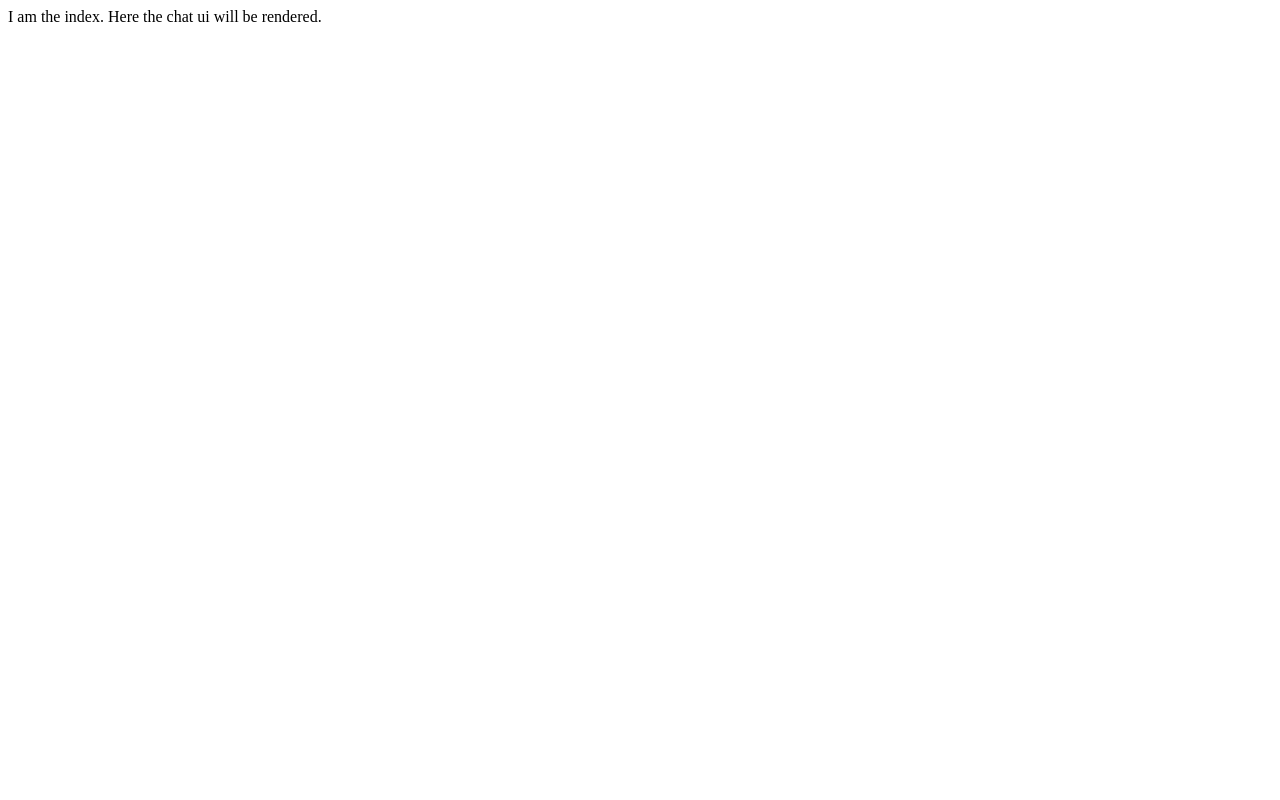
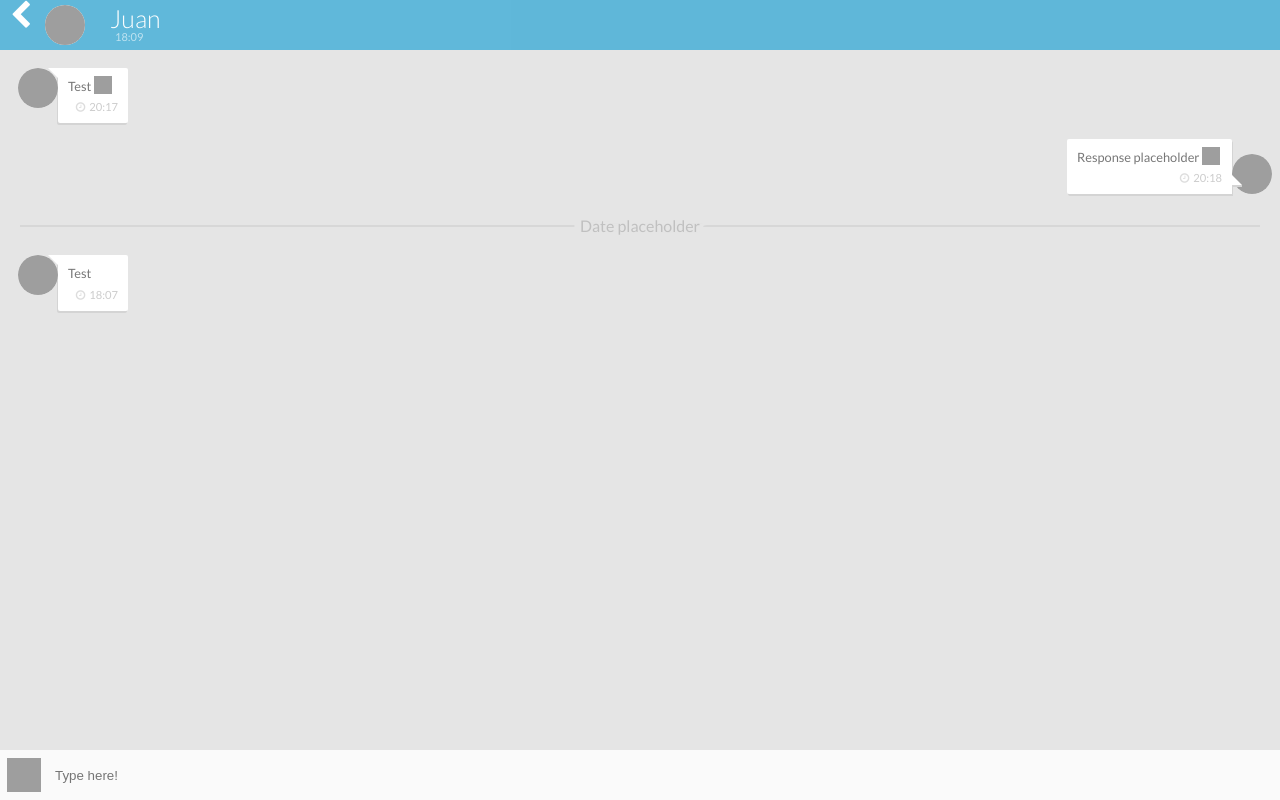
Before and after one commit to juanlizarazo/chat-nodejs-service, a website: page public/index.html in a window 1280 px wide. Drawn offline with Linux system fonts and the light colour scheme; grey boxes are pictures that could not be loaded.

Commit message:
Add chat template assets

```diff
--- a/app.js
+++ b/app.js
@@ -20,9 +20,7 @@ app.use(bodyParser.json());
 /**
  * Static assets
  */
-app.get('/', function(req, res){
-  res.sendFile(__base + 'public/index.html');
-});
+app.use(express.static('public'));
 
 /**
  * Routes
--- /dev/null
+++ b/public/css/style.css
@@ -0,0 +1,337 @@
+/* Original template sample created by Varo (https://codepen.io/Varo/)*/
+/* I modified few things to create this chat */
+/* from: https://codepen.io/Varo/pen/gbZzgr */
+@import url(http://fonts.googleapis.com/css?family=Lato:100,300,400,700);
+@import url(http://maxcdn.bootstrapcdn.com/font-awesome/4.2.0/css/font-awesome.min.css);
+
+html, body {
+  background: #e5e5e5;
+  font-family: 'Lato', sans-serif;
+  margin: 0px auto;
+}
+::selection{
+  background: rgba(82,179,217,0.3);
+  color: inherit;
+}
+a{
+  color: rgba(82,179,217,0.9);
+}
+
+/* M E N U */
+
+.menu {
+  position: fixed;
+  top: 0px;
+  left: 0px;
+  right: 0px;
+  width: 100%;
+  height: 50px;
+  background: rgba(82,179,217,0.9);
+  z-index: 100;
+  -webkit-touch-callout: none;
+  -webkit-user-select: none;
+  -moz-user-select: none;
+  -ms-user-select: none;
+}
+
+.back {
+  position: absolute;
+  width: 90px;
+  height: 50px;
+  top: 0px;
+  left: 0px;
+  color: #fff;
+  line-height: 50px;
+  font-size: 30px;
+  padding-left: 10px;
+  cursor: pointer;
+}
+.back img {
+  position: absolute;
+  top: 5px;
+  left: 30px;
+  width: 40px;
+  height: 40px;
+  background-color: rgba(255,255,255,0.98);
+  border-radius: 100%;
+  -webkit-border-radius: 100%;
+  -moz-border-radius: 100%;
+  -ms-border-radius: 100%;
+  margin-left: 15px;
+}
+.back:active {
+  background: rgba(255,255,255,0.2);
+}
+.name{
+  position: absolute;
+  top: 3px;
+  left: 110px;
+  font-family: 'Lato';
+  font-size: 25px;
+  font-weight: 300;
+  color: rgba(255,255,255,0.98);
+  cursor: default;
+}
+.last{
+  position: absolute;
+  top: 30px;
+  left: 115px;
+  font-family: 'Lato';
+  font-size: 11px;
+  font-weight: 400;
+  color: rgba(255,255,255,0.6);
+  cursor: default;
+}
+
+/* M E S S A G E S */
+
+.chat {
+  list-style: none;
+  background: none;
+  margin: 0;
+  padding: 0 0 50px 0;
+  margin-top: 60px;
+  margin-bottom: 10px;
+}
+.chat li {
+  padding: 0.5rem;
+  overflow: hidden;
+  display: flex;
+}
+.chat .avatar {
+  width: 40px;
+  height: 40px;
+  position: relative;
+  display: block;
+  z-index: 2;
+  border-radius: 100%;
+  -webkit-border-radius: 100%;
+  -moz-border-radius: 100%;
+  -ms-border-radius: 100%;
+  background-color: rgba(255,255,255,0.9);
+}
+.chat .avatar img {
+  width: 40px;
+  height: 40px;
+  border-radius: 100%;
+  -webkit-border-radius: 100%;
+  -moz-border-radius: 100%;
+  -ms-border-radius: 100%;
+  background-color: rgba(255,255,255,0.9);
+  -webkit-touch-callout: none;
+  -webkit-user-select: none;
+  -moz-user-select: none;
+  -ms-user-select: none;
+}
+.chat .day {
+  position: relative;
+  display: block;
+  text-align: center;
+  color: #c0c0c0;
+  height: 20px;
+  text-shadow: 7px 0px 0px #e5e5e5, 6px 0px 0px #e5e5e5, 5px 0px 0px #e5e5e5, 4px 0px 0px #e5e5e5, 3px 0px 0px #e5e5e5, 2px 0px 0px #e5e5e5, 1px 0px 0px #e5e5e5, 1px 0px 0px #e5e5e5, 0px 0px 0px #e5e5e5, -1px 0px 0px #e5e5e5, -2px 0px 0px #e5e5e5, -3px 0px 0px #e5e5e5, -4px 0px 0px #e5e5e5, -5px 0px 0px #e5e5e5, -6px 0px 0px #e5e5e5, -7px 0px 0px #e5e5e5;
+  box-shadow: inset 20px 0px 0px #e5e5e5, inset -20px 0px 0px #e5e5e5, inset 0px -2px 0px #d7d7d7;
+  line-height: 38px;
+  margin-top: 5px;
+  margin-bottom: 20px;
+  cursor: default;
+  -webkit-touch-callout: none;
+  -webkit-user-select: none;
+  -moz-user-select: none;
+  -ms-user-select: none;
+}
+
+.other .msg {
+  order: 1;
+  border-top-left-radius: 0px;
+  box-shadow: -1px 2px 0px #D4D4D4;
+}
+.other:before {
+  content: "";
+  position: relative;
+  top: 0px;
+  right: 0px;
+  left: 40px;
+  width: 0px;
+  height: 0px;
+  border: 5px solid #fff;
+  border-left-color: transparent;
+  border-bottom-color: transparent;
+}
+
+.self {
+  justify-content: flex-end;
+  align-items: flex-end;
+}
+.self .msg {
+  order: 1;
+  border-bottom-right-radius: 0px;
+  box-shadow: 1px 2px 0px #D4D4D4;
+}
+.self .avatar {
+  order: 2;
+}
+.self .avatar:after {
+  content: "";
+  position: relative;
+  display: inline-block;
+  bottom: 19px;
+  right: 0px;
+  width: 0px;
+  height: 0px;
+  border: 5px solid #fff;
+  border-right-color: transparent;
+  border-top-color: transparent;
+  box-shadow: 0px 2px 0px #D4D4D4;
+}
+
+.msg {
+  background: white;
+  min-width: 50px;
+  padding: 10px;
+  border-radius: 2px;
+  box-shadow: 0px 2px 0px rgba(0, 0, 0, 0.07);
+}
+.msg p {
+  font-size: 0.8rem;
+  margin: 0 0 0.2rem 0;
+  color: #777;
+}
+.msg img {
+  position: relative;
+  display: block;
+  width: 450px;
+  border-radius: 5px;
+  box-shadow: 0px 0px 3px #eee;
+  transition: all .4s cubic-bezier(0.565, -0.260, 0.255, 1.410);
+  cursor: default;
+  -webkit-touch-callout: none;
+  -webkit-user-select: none;
+  -moz-user-select: none;
+  -ms-user-select: none;
+}
+@media screen and (max-width: 800px) {
+  .msg img {
+    width: 300px;
+  }
+}
+@media screen and (max-width: 550px) {
+  .msg img {
+    width: 200px;
+  }
+}
+
+.msg time {
+  font-size: 0.7rem;
+  color: #ccc;
+  margin-top: 3px;
+  float: right;
+  cursor: default;
+  -webkit-touch-callout: none;
+  -webkit-user-select: none;
+  -moz-user-select: none;
+  -ms-user-select: none;
+}
+.msg time:before{
+  content:"\f017";
+  color: #ddd;
+  font-family: FontAwesome;
+  display: inline-block;
+  margin-right: 4px;
+}
+
+emoji{
+  display: inline-block;
+  height: 18px;
+  width: 18px;
+  background-size: cover;
+  background-repeat: no-repeat;
+  margin-top: -7px;
+  margin-right: 2px;
+  transform: translate3d(0px, 3px, 0px);
+}
+emoji.please{background-image: url(http://imgur.com/ftowh0s.png);}
+emoji.lmao{background-image: url(http://i.imgur.com/MllSy5N.png);}
+emoji.happy{background-image: url(http://imgur.com/5WUpcPZ.png);}
+emoji.pizza{background-image: url(http://imgur.com/voEvJld.png);}
+emoji.cryalot{background-image: url(http://i.imgur.com/UUrRRo6.png);}
+emoji.books{background-image: url(http://i.imgur.com/UjZLf1R.png);}
+emoji.moai{background-image: url(http://imgur.com/uSpaYy8.png);}
+emoji.suffocated{background-image: url(http://i.imgur.com/jfTyB5F.png);}
+emoji.scream{background-image: url(http://i.imgur.com/tOLNJgg.png);}
+emoji.hearth_blue{background-image: url(http://i.imgur.com/gR9juts.png);}
+emoji.funny{background-image: url(http://i.imgur.com/qKia58V.png);}
+
+@-webikt-keyframes pulse {
+  from { opacity: 0; }
+  to { opacity: 0.5; }
+}
+
+::-webkit-scrollbar {
+  min-width: 12px;
+  width: 12px;
+  max-width: 12px;
+  min-height: 12px;
+  height: 12px;
+  max-height: 12px;
+  background: #e5e5e5;
+  box-shadow: inset 0px 50px 0px rgba(82,179,217,0.9), inset 0px -52px 0px #fafafa;
+}
+
+::-webkit-scrollbar-thumb {
+  background: #bbb;
+  border: none;
+  border-radius: 100px;
+  border: solid 3px #e5e5e5;
+  box-shadow: inset 0px 0px 3px #999;
+}
+
+::-webkit-scrollbar-thumb:hover {
+  background: #b0b0b0;
+  box-shadow: inset 0px 0px 3px #888;
+}
+
+::-webkit-scrollbar-thumb:active {
+  background: #aaa;
+  box-shadow: inset 0px 0px 3px #7f7f7f;
+}
+
+::-webkit-scrollbar-button {
+  display: block;
+  height: 26px;
+}
+
+/* T Y P E */
+
+input.textarea {
+  position: fixed;
+  bottom: 0px;
+  left: 0px;
+  right: 0px;
+  width: 100%;
+  height: 50px;
+  z-index: 99;
+  background: #fafafa;
+  border: none;
+  outline: none;
+  padding-left: 55px;
+  padding-right: 55px;
+  color: #666;
+  font-weight: 400;
+}
+.emojis {
+  position: fixed;
+  display: block;
+  bottom: 8px;
+  left: 7px;
+  width: 34px;
+  height: 34px;
+  background-image: url(http://i.imgur.com/5WUpcPZ.png);
+  background-repeat: no-repeat;
+  background-size: cover;
+  z-index: 100;
+  cursor: pointer;
+}
+.emojis:active {
+  opacity: 0.9;
+}
--- a/public/index.html
+++ b/public/index.html
@@ -1,3 +1,41 @@
-<!--TODO-->
-I am the index.
-Here the chat ui will be rendered.
+<!--Original template sample created by Varo (https://codepen.io/Varo/)-->
+<!-- I modified few things to create this chat -->
+<!--from: https://codepen.io/Varo/pen/gbZzgr-->
+<html>
+<head>
+  <title>chat-nodejs-ui</title>
+  <link rel="stylesheet" type="text/css" href="/css/style.css">
+</head>
+</html>
+<div class="menu">
+  <div class="back"><i class="fa fa-chevron-left"></i> <img src="http://i.imgur.com/DY6gND0.png" draggable="false"/></div>
+  <div class="name">Juan</div>
+  <div class="last">18:09</div>
+</div>
+<ol class="chat">
+  <li class="other">
+    <div class="avatar"><img src="http://i.imgur.com/DY6gND0.png" draggable="false"/></div>
+    <div class="msg">
+      <p>Test <emoji class="pizza"/></p>
+      <time>20:17</time>
+    </div>
+  </li>
+  <li class="self">
+    <div class="avatar"><img src="http://i.imgur.com/HYcn9xO.png" draggable="false"/></div>
+    <div class="msg">
+      <p>Response placeholder <emoji class="books"/></p>
+      <time>20:18</time>
+    </div>
+  </li>
+
+  <div class="day">Date placeholder</div>
+
+  <li class="other">
+    <div class="avatar"><img src="http://i.imgur.com/DY6gND0.png" draggable="false"/></div>
+    <div class="msg">
+      <p>Test</p>
+      <time>18:07</time>
+    </div>
+  </li>
+</ol>
+<input class="textarea" type="text" placeholder="Type here!"/><div class="emojis"></div>
```
